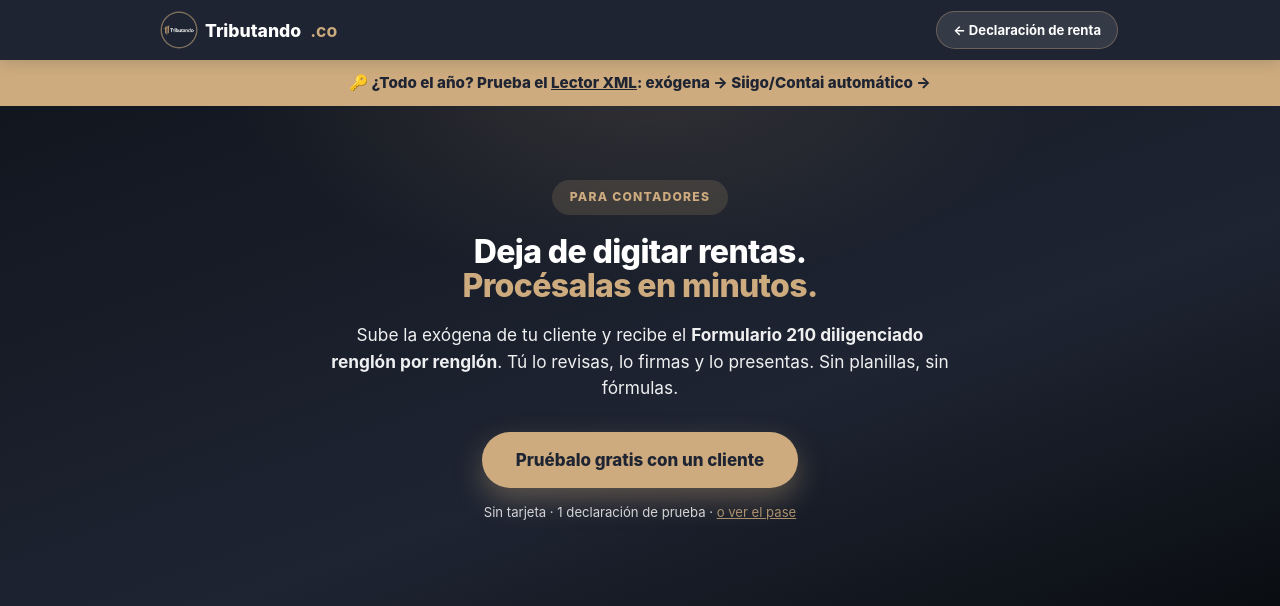
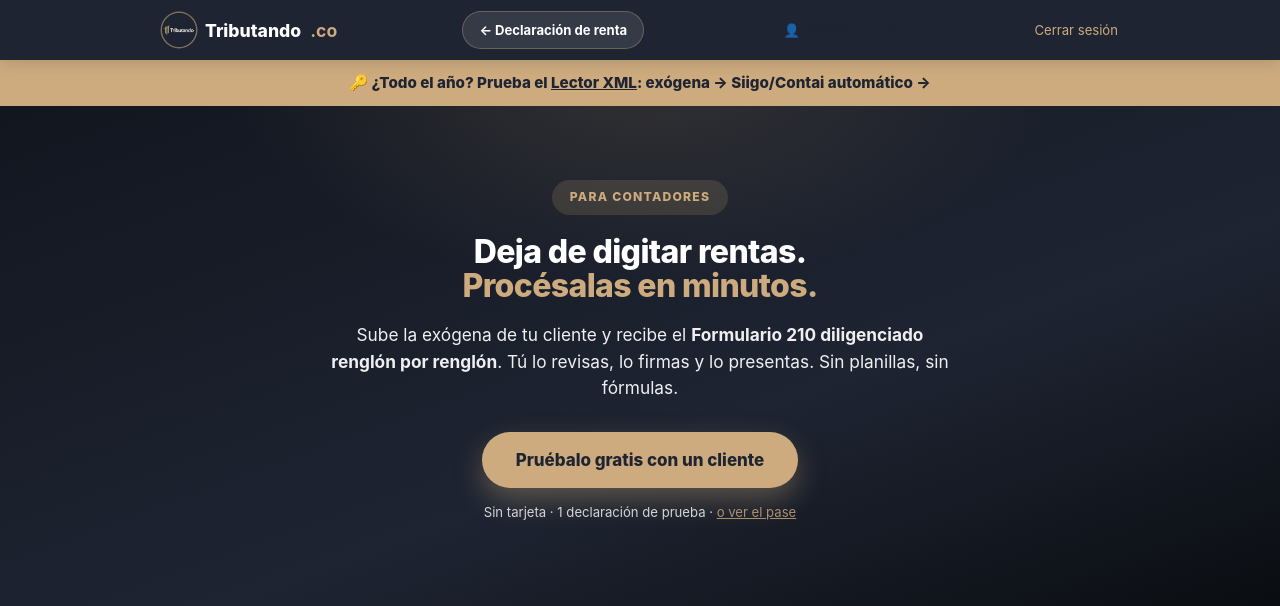
Before and after one commit to ediandres07-oss/declaraci-n-de-renta, a Flask app: template templates/contadores.html in a window 1280 px wide. Shown: the top 606 px of the page. Run offline with Flask 3, Linux system fonts and the light colour scheme; tables that the repository leaves empty hold one stand-in row (values such as "Sample post"); the template is opened without the code that fills it: values that come from a table or form of the project are taken from there, most other values are stand-ins (such as "Sample title", 1, 10 or a date in 2020).

Commit message:
Contadores: mostrar sesión + boton Cerrar sesión en /contadores y /contadores/lector
Co-Authored-By: Claude Opus 4.8 <noreply@anthropic.com>

```diff
--- a/templates/contadores.html
+++ b/templates/contadores.html
@@ -162,6 +162,12 @@
     <div class="contenedor">
       <a class="marca" href="/"><img src="/static/img/logo-tributando.png" alt="">Tributando<b style="color:var(--dorado)">.co</b></a>
       <a class="volver" href="/">← Declaración de renta</a>
+      {% if usuario %}
+      <span style="margin-left:14px;font-size:.82rem;opacity:.75">👤 {{ usuario.nombre or usuario.email }}</span>
+      <a href="/logout" style="margin-left:10px;font-size:.82rem;color:var(--dorado);text-decoration:none">Cerrar sesión</a>
+      {% else %}
+      <a href="/login?next=/contadores" style="margin-left:14px;font-size:.82rem;color:var(--dorado);text-decoration:none">Iniciar sesión</a>
+      {% endif %}
     </div>
   </div>
 
--- a/templates/contadores_lector.html
+++ b/templates/contadores_lector.html
@@ -69,6 +69,12 @@
   </a>
   <span style="color:#9aa3b0;font-size:.85rem">· Contadores</span>
   <a class="volver" href="/contadores">← Volver a herramientas</a>
+  {% if usuario %}
+  <span style="color:#9aa3b0;font-size:.82rem;margin-left:14px">👤 {{ usuario.nombre or usuario.email }}</span>
+  <a href="/logout" style="color:#e0b53a;font-size:.82rem;margin-left:10px;text-decoration:none">Cerrar sesión</a>
+  {% else %}
+  <a href="/login?next=/contadores/lector" style="color:#e0b53a;font-size:.82rem;margin-left:14px;text-decoration:none">Iniciar sesión</a>
+  {% endif %}
 </div>
 
 <div class="hero">
```
